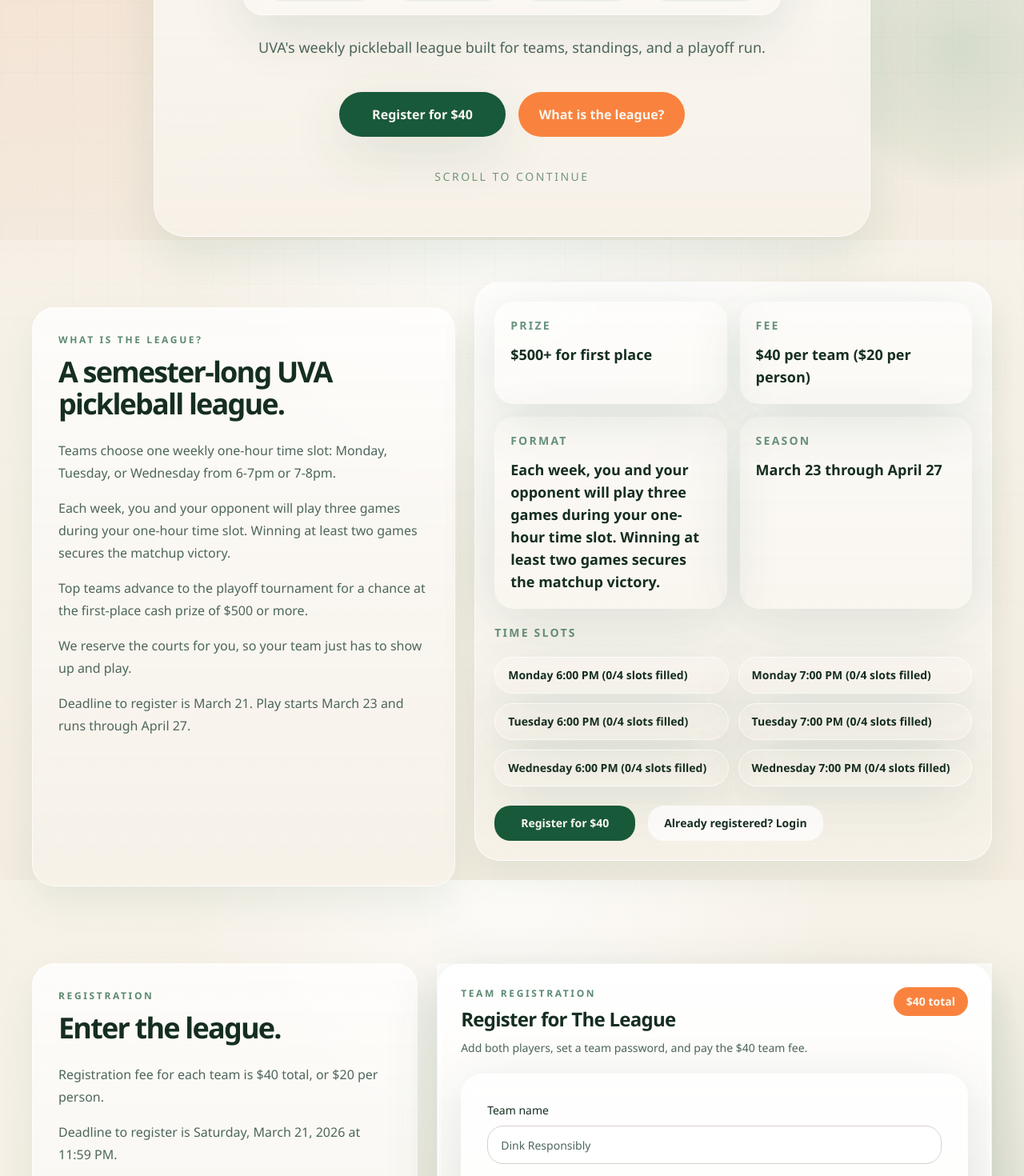
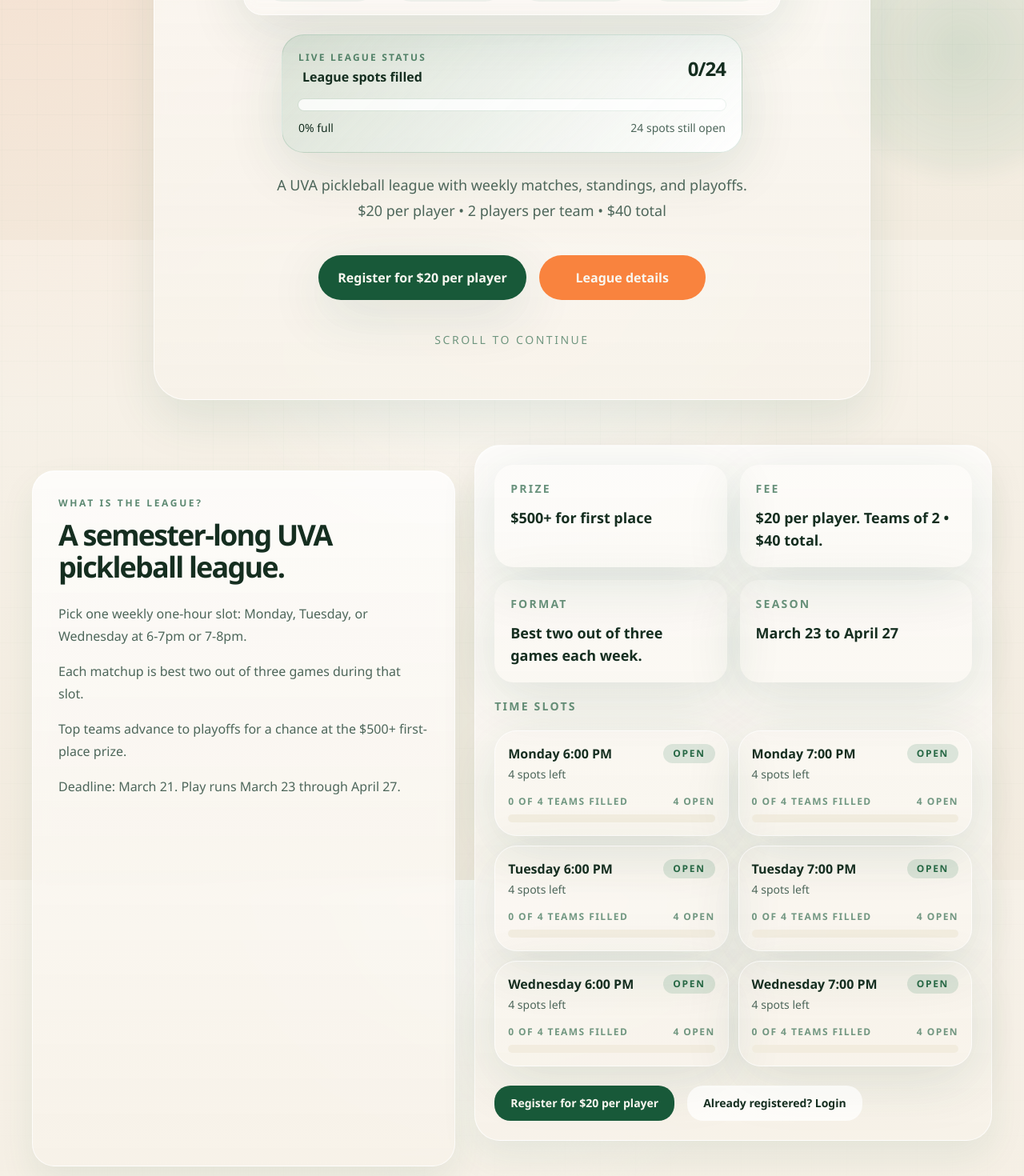
Before and after one commit to jays226/TheLeague, a Next.js app: page / in a window 1280 px wide. Shown: the part 500-1970 px from the top of the page at 80% size. Built offline with nearby package versions, Linux system fonts and the light colour scheme; no server answers; the database is empty.

Commit message:
Tighten landing page and update email copy

```diff
--- a/app/page.tsx
+++ b/app/page.tsx
@@ -17,6 +17,11 @@
     // Leave the public marketing page available even if the database is temporarily unavailable.
     slots = [];
   }
+
+  const totalCapacity = slots.reduce((sum, slot) => sum + Number(slot.capacity), 0);
+  const totalFilled = slots.reduce((sum, slot) => sum + Number(slot.reserved_count), 0);
+  const heroCapacity = totalCapacity || 24;
+  const heroFillPercent = Math.min((totalFilled / heroCapacity) * 100, 100);
 
   return (
     <main className="relative overflow-hidden">
@@ -64,21 +69,53 @@
                   The League
                 </h1>
                 <RegistrationCountdown />
+                <div className="mx-auto mt-6 w-full max-w-xl rounded-[28px] border border-[rgba(32,116,74,0.16)] bg-[linear-gradient(135deg,rgba(32,116,74,0.14),rgba(255,255,255,0.96))] px-5 py-5 shadow-soft">
+                  <div className="flex items-center justify-between gap-3">
+                    <div>
+                      <p className="text-xs font-semibold uppercase tracking-[0.18em] text-primary/70">
+                        Live league status
+                      </p>
+                      <p className="mt-1 text-base font-semibold text-foreground">
+                        League spots filled
+                      </p>
+                    </div>
+                    <p className="text-2xl font-semibold tracking-[-0.04em] text-foreground">
+                      {totalFilled}/{heroCapacity}
+                    </p>
+                  </div>
+                  <div className="mt-4 h-3.5 overflow-hidden rounded-full bg-white/80 ring-1 ring-[rgba(32,116,74,0.08)]">
+                    <div
+                      className="h-full rounded-full bg-primary transition-all"
+                      style={{ width: `${heroFillPercent}%` }}
+                    />
+                  </div>
+                  <div className="mt-3 flex items-center justify-between gap-3 text-sm">
+                    <p className="font-medium text-foreground">
+                      {heroFillPercent.toFixed(0)}% full
+                    </p>
+                    <p className="text-muted-foreground">
+                      {heroCapacity - totalFilled > 0
+                        ? `${heroCapacity - totalFilled} spots still open`
+                        : "The league is currently full"}
+                    </p>
+                  </div>
+                </div>
                 <p className="mx-auto mt-6 max-w-2xl text-lg leading-8 text-muted-foreground">
-                  UVA&apos;s weekly pickleball league built for teams, standings, and a playoff run.
+                  A UVA pickleball league with weekly matches, standings, and playoffs.
+                  <span className="block text-center">$20 per player • 2 players per team • $40 total</span>
                 </p>
                 <div className="mt-10 flex flex-col items-center justify-center gap-4 sm:flex-row">
                   <Link
                     className="inline-flex min-w-52 items-center justify-center rounded-2xl bg-primary px-6 py-4 text-base font-semibold text-primary-foreground shadow-soft transition hover:bg-[hsl(151_58%_18%)]"
                     href="#register"
                   >
-                    Register for $40
+                    Register for $20 per player
                   </Link>
                   <Link
                     className="inline-flex min-w-52 items-center justify-center rounded-2xl bg-accent px-6 py-4 text-base font-semibold text-accent-foreground transition hover:opacity-90"
                     href="#about"
                   >
-                    What is the league?
+                    League details
                   </Link>
                 </div>
                 <p className="mt-10 text-sm font-medium uppercase tracking-[0.18em] text-primary/60">
@@ -101,19 +138,15 @@
                 </h2>
                 <div className="mt-6 space-y-4 text-base leading-7 text-muted-foreground">
                   <p>
-                    Teams choose one weekly one-hour time slot: Monday, Tuesday, or Wednesday from
-                    6-7pm or 7-8pm.
+                    Pick one weekly one-hour slot: Monday, Tuesday, or Wednesday at 6-7pm or 7-8pm.
                   </p>
                   <p>
-                    Each week, you and your opponent will play three games during your one-hour
-                    time slot. Winning at least two games secures the matchup victory.
+                    Each matchup is best two out of three games during that slot.
                   </p>
                   <p>
-                    Top teams advance to the playoff tournament for a chance at the first-place cash
-                    prize of $500 or more.
+                    Top teams advance to playoffs for a chance at the $500+ first-place prize.
                   </p>
-                  <p>We reserve the courts for you, so your team just has to show up and play.</p>
-                  <p>Deadline to register is March 21. Play starts March 23 and runs through April 27.</p>
+                  <p>Deadline: March 21. Play runs March 23 through April 27.</p>
                 </div>
               </Card>
 
@@ -121,12 +154,9 @@
                 <div className="grid gap-4 sm:grid-cols-2">
                   {[
                     ["Prize", "$500+ for first place"],
-                    ["Fee", "$40 per team ($20 per person)"],
-                    [
-                      "Format",
-                      "Each week, you and your opponent will play three games during your one-hour time slot. Winning at least two games secures the matchup victory."
-                    ],
-                    ["Season", "March 23 through April 27"]
+                    ["Fee", "$20 per player. Teams of 2 • $40 total."],
+                    ["Format", "Best two out of three games each week."],
+                    ["Season", "March 23 to April 27"]
                   ].map(([title, body]) => (
                     <div className="rounded-3xl bg-white/82 p-5 shadow-soft" key={title}>
                       <p className="text-sm font-semibold uppercase tracking-[0.16em] text-primary/65">
@@ -143,14 +173,64 @@
                 </div>
                 <div className="mt-5 grid gap-3 sm:grid-cols-2">
                   {slots.length > 0 ? (
-                    slots.map((slot) => (
-                      <div
-                        className="rounded-2xl border border-white/70 bg-white/78 px-4 py-3 text-sm font-semibold text-foreground shadow-soft"
-                        key={slot.id}
-                      >
-                        {slot.day_label} {slot.time_label} ({slot.reserved_count}/{slot.capacity} slots filled)
-                      </div>
-                    ))
+                    slots.map((slot) => {
+                      const reservedCount = Number(slot.reserved_count);
+                      const capacity = Number(slot.capacity);
+                      const remaining = Math.max(capacity - reservedCount, 0);
+                      const fillPercent = Math.min((reservedCount / capacity) * 100, 100);
+                      const status =
+                        remaining === 0
+                          ? { label: "Full", classes: "bg-[rgba(184,72,48,0.14)] text-[hsl(12_62%_34%)]" }
+                          : remaining === 1
+                            ? {
+                                label: "Almost full",
+                                classes: "bg-[rgba(245,132,79,0.16)] text-[hsl(22_78%_37%)]"
+                              }
+                            : {
+                                label: "Open",
+                                classes: "bg-[rgba(32,116,74,0.14)] text-[hsl(148_46%_28%)]"
+                              };
+
+                      return (
+                        <div
+                          className="rounded-2xl border border-white/70 bg-white/82 px-4 py-4 text-sm text-foreground shadow-soft"
+                          key={slot.id}
+                        >
+                          <div className="flex items-start justify-between gap-3">
+                            <div>
+                              <p className="text-base font-semibold text-foreground">
+                                {slot.day_label} {slot.time_label}
+                              </p>
+                              <p className="mt-1 text-sm text-muted-foreground">
+                                {remaining > 0
+                                  ? `${remaining} spot${remaining === 1 ? "" : "s"} left`
+                                  : "No spots remaining"}
+                              </p>
+                            </div>
+                            <span
+                              className={`rounded-full px-3 py-1 text-xs font-semibold uppercase tracking-[0.14em] ${status.classes}`}
+                            >
+                              {status.label}
+                            </span>
+                          </div>
+
+                          <div className="mt-4">
+                            <div className="flex items-center justify-between text-xs font-semibold uppercase tracking-[0.12em] text-primary/60">
+                              <span>
+                                {reservedCount} of {capacity} teams filled
+                              </span>
+                              <span>{remaining} open</span>
+                            </div>
+                            <div className="mt-2 h-2.5 overflow-hidden rounded-full bg-secondary/80">
+                              <div
+                                className="h-full rounded-full bg-primary transition-all"
+                                style={{ width: `${fillPercent}%` }}
+                              />
+                            </div>
+                          </div>
+                        </div>
+                      );
+                    })
                   ) : (
                     <div className="rounded-2xl border border-dashed border-white/70 bg-white/70 px-4 py-3 text-sm text-muted-foreground sm:col-span-2">
                       Slot availability will appear here once the schedule is loaded.
@@ -162,7 +242,7 @@
                     className="inline-flex min-w-44 items-center justify-center rounded-xl bg-primary px-5 py-3 text-sm font-semibold text-primary-foreground transition hover:bg-[hsl(151_58%_18%)]"
                     href="#register"
                   >
-                    Register for $40
+                    Register for $20 per player
                   </Link>
                   <Link
                     className="inline-flex min-w-44 items-center justify-center rounded-xl bg-white/70 px-5 py-3 text-sm font-semibold text-foreground transition hover:bg-white/90"
@@ -178,22 +258,7 @@
 
         <section className="landing-panel" id="register">
           <div className="mx-auto flex min-h-screen w-full max-w-7xl items-center px-5 py-12 sm:px-8 lg:px-10">
-            <div className="grid w-full gap-6 lg:grid-cols-[0.82fr_1.18fr]">
-              <Card className="parallax-panel p-6 lg:p-8">
-                <p className="text-xs font-semibold uppercase tracking-[0.22em] text-primary/70">
-                  Registration
-                </p>
-                <h2 className="mt-3 text-4xl font-semibold tracking-[-0.05em] text-foreground">
-                  Enter the league.
-                </h2>
-                <div className="mt-6 space-y-4 text-base leading-7 text-muted-foreground">
-                  <p>Registration fee for each team is $40 total, or $20 per person.</p>
-                  <p>Deadline to register is Saturday, March 21, 2026 at 11:59 PM.</p>
-                  <p>We reserve the courts for you each week once your team is in the league.</p>
-                  <p>Once approved, your team can lock a weekly slot and manage scheduling in the dashboard.</p>
-                </div>
-              </Card>
-
+            <div className="grid w-full gap-6">
               <div className="parallax-panel">
                 <Card className="overflow-hidden border-white/80 bg-white/70 p-1">
                   <div className="rounded-[24px] bg-[linear-gradient(180deg,rgba(255,255,255,0.82),rgba(247,242,233,0.96))] p-5 sm:p-6">
@@ -206,11 +271,14 @@
                           Register for The League
                         </h2>
                         <p className="mt-2 text-sm leading-6 text-muted-foreground">
-                          Add both players, set a team password, and pay the $40 team fee.
+                          Registration closes Saturday, March 21, 2026 at 11:59 PM.
+                        </p>
+                        <p className="mt-2 text-sm leading-6 text-muted-foreground">
+                          Add both players, create a team password, and complete payment to unlock slot selection.
                         </p>
                       </div>
                       <div className="rounded-full bg-accent px-4 py-2 text-sm font-semibold text-accent-foreground">
-                        $40 total
+                        $20/player
                       </div>
                     </div>
                     <SignupForm />
--- a/components/signup-form.tsx
+++ b/components/signup-form.tsx
@@ -171,8 +171,8 @@
         </div>
 
         <div className="rounded-2xl border border-border bg-secondary/80 p-4 text-sm text-muted-foreground">
-          Register your team, then pay the $40 fee through Venmo at $20 per player. Your payment
-          and requested timeslot will stay pending until an admin manually approves them.
+          <p>After registering, Venmo $40 to @theleague_uva and include your team name in the memo.</p>
+          <p className="mt-2">Your registration is confirmed once payment is received.</p>
         </div>
 
         {error ? (
--- a/lib/env.ts
+++ b/lib/env.ts
@@ -1,7 +1,6 @@
 export const env = {
   appUrl: process.env.NEXT_PUBLIC_APP_URL || "http://localhost:3000",
   venmoLink: process.env.NEXT_PUBLIC_VENMO_LINK || "",
-  dbPath: process.env.DATABASE_PATH || "./data/theleague.db",
   databaseUrl: process.env.DATABASE_URL,
   emailVerificationApiKey: process.env.EMAIL_VERIFICATION_API_KEY,
   emailVerificationMode: process.env.EMAIL_VERIFICATION_MODE || "mock",
--- a/package.json
+++ b/package.json
@@ -2,6 +2,9 @@
   "name": "the-league",
   "version": "0.1.0",
   "private": true,
+  "engines": {
+    "node": "18.20.x"
+  },
   "scripts": {
     "dev": "next dev",
     "build": "next build",
@@ -9,7 +12,6 @@
     "lint": "next lint"
   },
   "dependencies": {
-    "better-sqlite3": "^11.10.0",
     "clsx": "^2.1.1",
     "next": "15.2.8",
     "nodemailer": "^6.10.1",
@@ -20,7 +22,6 @@
     "zod": "^3.24.2"
   },
   "devDependencies": {
-    "@types/better-sqlite3": "^7.6.12",
     "@types/nodemailer": "^6.4.17",
     "@types/node": "^22.13.10",
     "@types/pg": "^8.11.11",
```
Also changed, not shown: lib/email-notifications.ts (+71 -19 lines), 2 other files (tests, documents, lock files or other folders).
